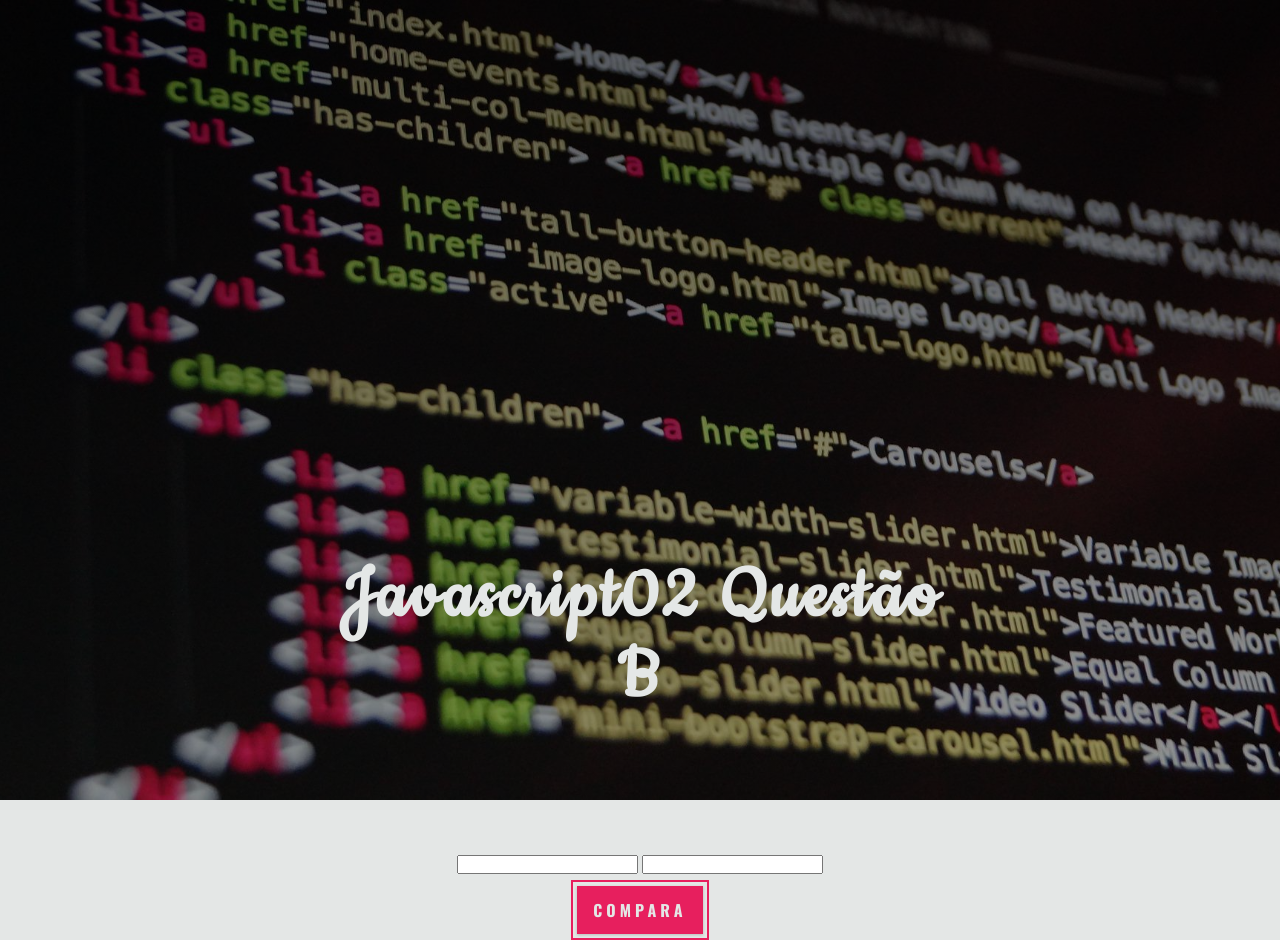
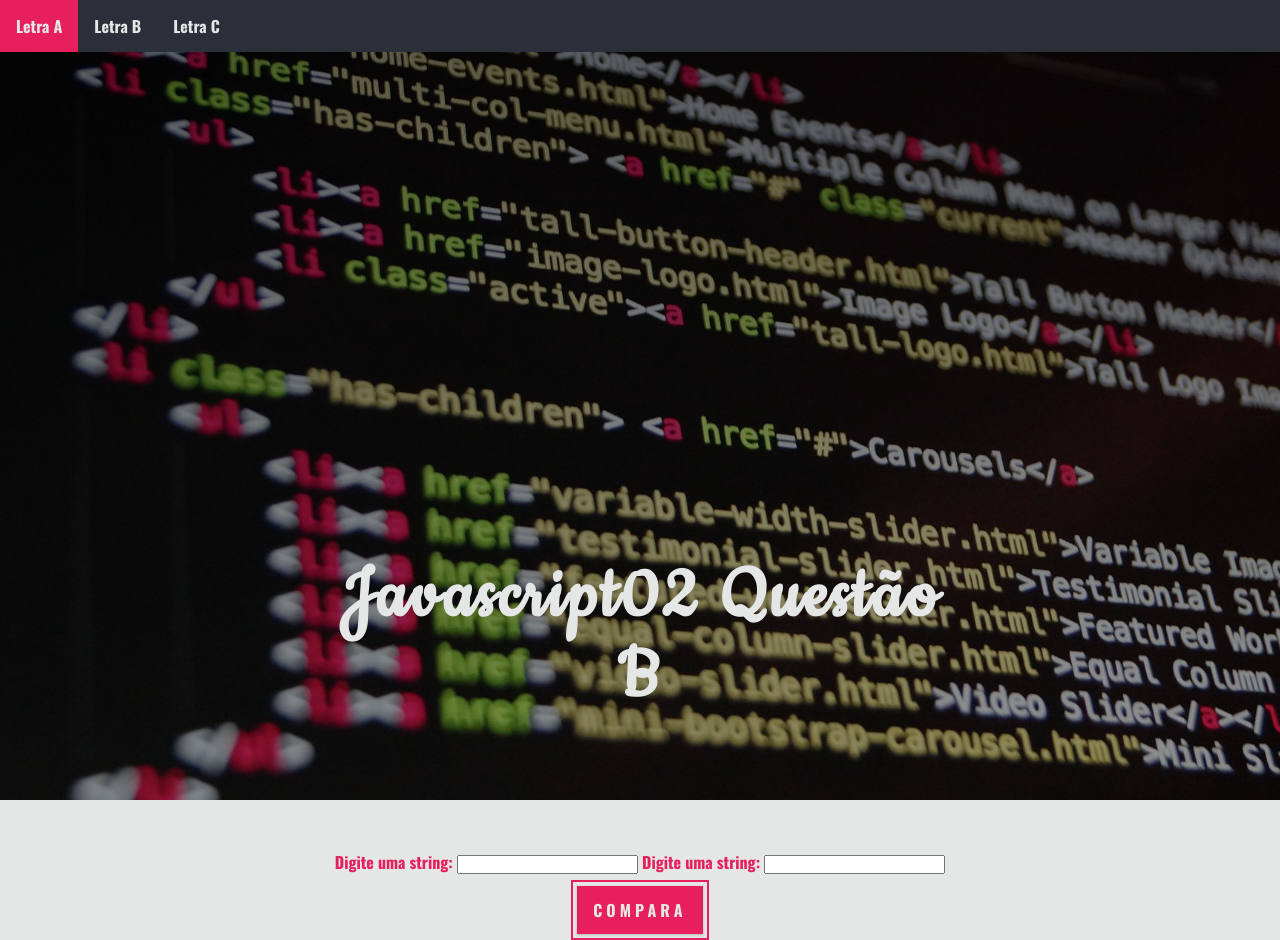
Before and after one commit to AdrieleMaria/javascript, a plain HTML site: page js02/letraB.html in a window 1280 px wide. Shown: the top 940 px of the page. Drawn offline with nearby package versions, Linux system fonts and the light colour scheme.

Commit message:
chore: adicionando navbar

```diff
--- /dev/null
+++ b/js02/controllers/letraB.js
@@ -0,0 +1,26 @@
+
+/**
+ * Questão B
+ */
+
+
+ let botaoB = document.getElementById('btn')
+ let mostraB = document.getElementById('mostraB')
+
+ let nome1 = document.getElementById('nome1').value
+ let nome2 = document.getElementById('nome2').value
+
+ let string1 = nome1.length
+ let string2 = nome2.length
+
+ botaoB.addEventListener('click', () => {
+
+    if (string1 < string2){
+        mostraB.innerHTML = "Menor"
+    }else if(string1 > string2){
+        mostraB.innerHTML = "Maior"
+    }else{
+        mostraB.innerHTML = "Igual"
+    }
+
+ })
--- a/js02/index.css
+++ b/js02/index.css
@@ -177,6 +177,40 @@ p{
     font-family: 'Roboto', sans-serif;
 }
 
+/*
+=====
+navbar
+=====
+*/
+
+ul {
+  position: fixed;
+  top: 0;
+  width: 100%;
+  list-style-type: none;
+  margin: 0;
+  padding: 0;
+  overflow: hidden;
+  background-color: var(--clr-dark);
+
+}
+
+li {
+  float: left;
+}
+
+li a {
+  display: block;
+  color: var(--clr-light);
+  text-align: center;
+  padding: 14px 16px;
+  text-decoration: none;
+}
+
+/* Change the link color to #111 (black) on hover */
+li a:hover {
+  background-color: var(--clr-pink);
+}
 
 /*
 =====
@@ -190,6 +224,8 @@ Main
     text-align: center;
     padding: 50px;
 }
+
+
 
 
 
--- a/js02/index.js
+++ /dev/null
@@ -1,121 +0,0 @@
-/**
- * Questão A
- */
-
-/*
-
-let meuBotao = document.getElementById('btn')
-let h2 = document.getElementById('mostra')
-let valor1 = document.getElementById('valor1').value
-let valor2 = document.getElementById('valor2').value
-
-
-meuBotao.addEventListener('click', () => {
-   if (valor1 < valor2){
-    h2.innerHTML = "Menor"
-   }else if (valor1 > valor2){
-        h2.innerHTML = "Maior"
-   }else{
-    h2.innerHTML = "Igual"
-   }
-})
-*/
-
-/**
- * Questão B
- */
-/*
-
- let botaoB = document.getElementById('btn')
- let mostraB = document.getElementById('mostraB')
-
- let nome1 = document.getElementById('nome1').value
- let nome2 = document.getElementById('nome2').value
-
- let string1 = nome1.length
- let string2 = nome2.length
-
- botaoB.addEventListener('click', () => {
-
-    if (string1 < string2){
-        mostraB.innerHTML = "Menor"
-    }else if(string1 > string2){
-        mostraB.innerHTML = "Maior"
-    }else{
-        mostraB.innerHTML = "Igual"
-    }
-
- })
-
-*/
-
-
-
-/**
- * Questão C
- */
-
- //let mostraC = document.getElementById('mostraC')
-
-
-
-
-const diasFemi = new Number(29237)
-const diasMasc = new Number(26682)
-
-
-
-
-
-
-
-
-
-
-async function main() {
-
-    let rest = 0
-    let genero = 'A'
-    let mostraC
-
-    let dataDeNascimento = await new Date(document.getElementById('nasc').value);
-
-
-
-    let date1 = await new Date(dataDeNascimento)
-    let date2 = await new Date()
-
-
-    date1 = await parseInt( await date1.getTime() )
-
-    date2 = await date2.getTime()
-
-    let timeDiff = await parseInt(date2 - date1)
-    let diffDays = await parseInt( timeDiff/(1000 * 3600 * 24));
-
-
-
-
-    mostraC = await document.getElementById('mostraC')
-
-    genero = await (document.querySelector('input[name="genero"]:checked').value).toString()
-
-    switch( genero ){
-
-        case 'feminino':
-            rest = await diasFemi - diffDays
-            mostraC.innerHTML = `${rest}`
-            break
-        case 'masculino':
-            rest = await diasMasc - diffDays
-            mostraC.innerHTML = `${rest}`
-            break
-
-        default:
-            console.log("opção inválida!")
-            break
-
-    }
-
-
-}
--- a/js02/letraB.html
+++ b/js02/letraB.html
@@ -21,6 +21,14 @@
         <div class="banner">
             <h1>Javascript02 Questão B</h1>
         </div>
+
+        <nav>
+          <ul>
+            <li><a href="index.html"> Letra A </a></li>
+            <li><a href="letraB.html"> Letra B </a></li>
+            <li><a href="letraC.html"> Letra C </a></li>
+          </ul>
+        </nav>
     </header>
     <!-- end header -->
 
@@ -28,7 +36,9 @@
 
         <section>
 
+            <label>Digite uma string:</label>
             <input id="nome1" class="form" type="text"/>
+            <label>Digite uma string:</label>
             <input id="nome2" class="form" type="text"/>
 
             <h3 id="mostraB"> </h3>
@@ -69,6 +79,6 @@
     </footer>
     <!-- end footer -->
 
-    <script src="index.js"></script>
+    <script src="./controllers/letraB.js"></script>
 </body>
 </html>
--- a/js04/index.css
+++ b/js04/index.css
@@ -180,6 +180,42 @@ p{
 
 /*
 =====
+navbar
+=====
+*/
+
+ul {
+  position: fixed;
+  top: 0;
+  width: 100%;
+  list-style-type: none;
+  margin: 0;
+  padding: 0;
+  overflow: hidden;
+  background-color: var(--clr-dark);
+
+}
+
+li {
+  float: left;
+}
+
+li a {
+  display: block;
+  color: var(--clr-light);
+  text-align: center;
+  padding: 14px 16px;
+  text-decoration: none;
+}
+
+/* Change the link color to #111 (black) on hover */
+li a:hover {
+  background-color: var(--clr-pink);
+}
+
+
+/*
+=====
 Main
 =====
 */
```
Also changed, not shown: js02/controllers/index.js (added, +23 -0 lines), js02/controllers/letraC.js (added, +57 -0 lines), js02/index.html (+11 -1 lines), js02/letraC.html (+13 -4 lines), js03/index.html (+1 -1 lines), js04/controllers/index.js (added, +34 -0 lines), js04/controllers/letraB.js (added, +32 -0 lines), js04/controllers/letraC.js (added, +30 -0 lines), js04/controllers/letraD.js (added, +30 -0 lines), js04/index.html (+8 -1 lines), js04/index.js (deleted, +0 -130 lines), js04/letraB.html (+8 -1 lines), js04/letraC.html (+8 -1 lines), js04/letraD.html (+10 -1 lines).
